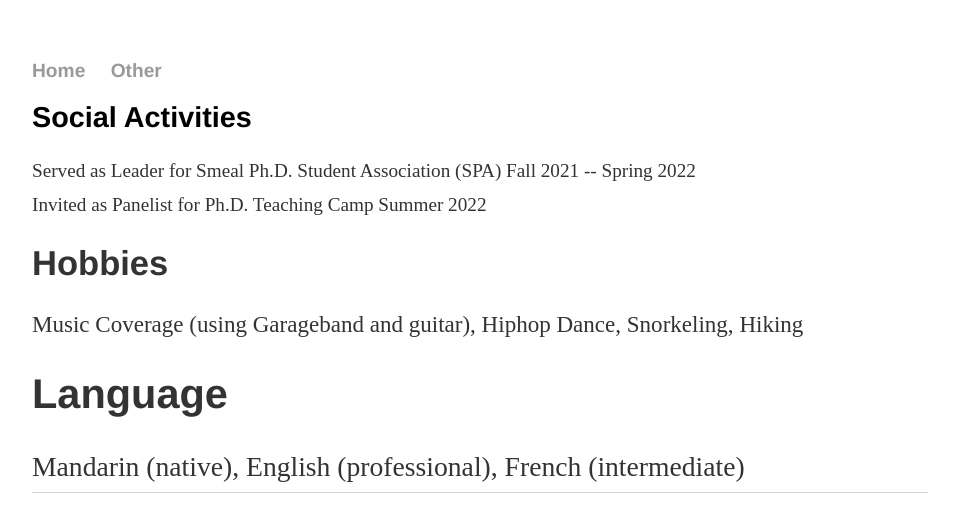
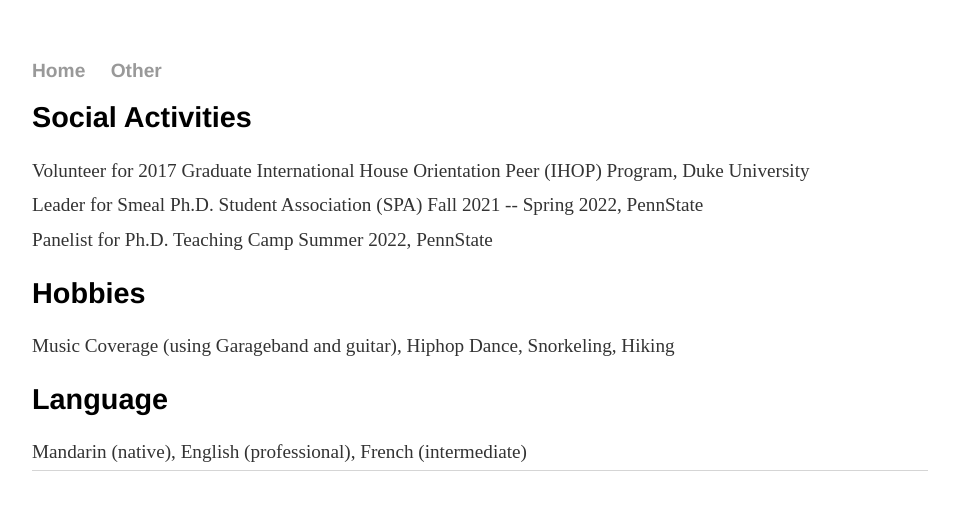
Before and after one commit to yinshi-gao/yinshi-gao.github.io, a Jekyll site: the page built from other/index.html, in a window 1280 px wide. Shown: the top 532 px of the page, without its empty margins (160-1119 px from the left). Built offline with Jekyll 4.4.1, drawn with Linux system fonts in a browser that asks for light colours.

Commit message:
Update index.html

```diff
--- a/other/index.html
+++ b/other/index.html
@@ -4,11 +4,13 @@ title: Yinshi (Agnes) Gao's Personal Page - Other
 ---
 <div class="blurb">
 	<h1>Social Activities</h1>
-	<p2>Served as Leader for Smeal Ph.D. Student Association (SPA) Fall 2021 -- Spring 2022 </p2>
+	<p2>Volunteer for 2017 Graduate International House Orientation Peer (IHOP) Program, Duke University </p2>
 	<br>
-	<p2>Invited as Panelist for Ph.D. Teaching Camp Summer 2022
+	<p2>Leader for Smeal Ph.D. Student Association (SPA) Fall 2021 -- Spring 2022, PennState </p2>
+	<br>
+	<p2>Panelist for Ph.D. Teaching Camp Summer 2022, PennState </p2>
 	<h1>Hobbies</h1>
-	<p2> Music Coverage (using Garageband and guitar), Hiphop Dance, Snorkeling, Hiking
+	<p2> Music Coverage (using Garageband and guitar), Hiphop Dance, Snorkeling, Hiking </p2>
 	<h1> Language </h1>
-	<p2> Mandarin (native), English (professional), French (intermediate)
+	<p2> Mandarin (native), English (professional), French (intermediate) </p2>
 </div><!-- /.blurb -->
```
